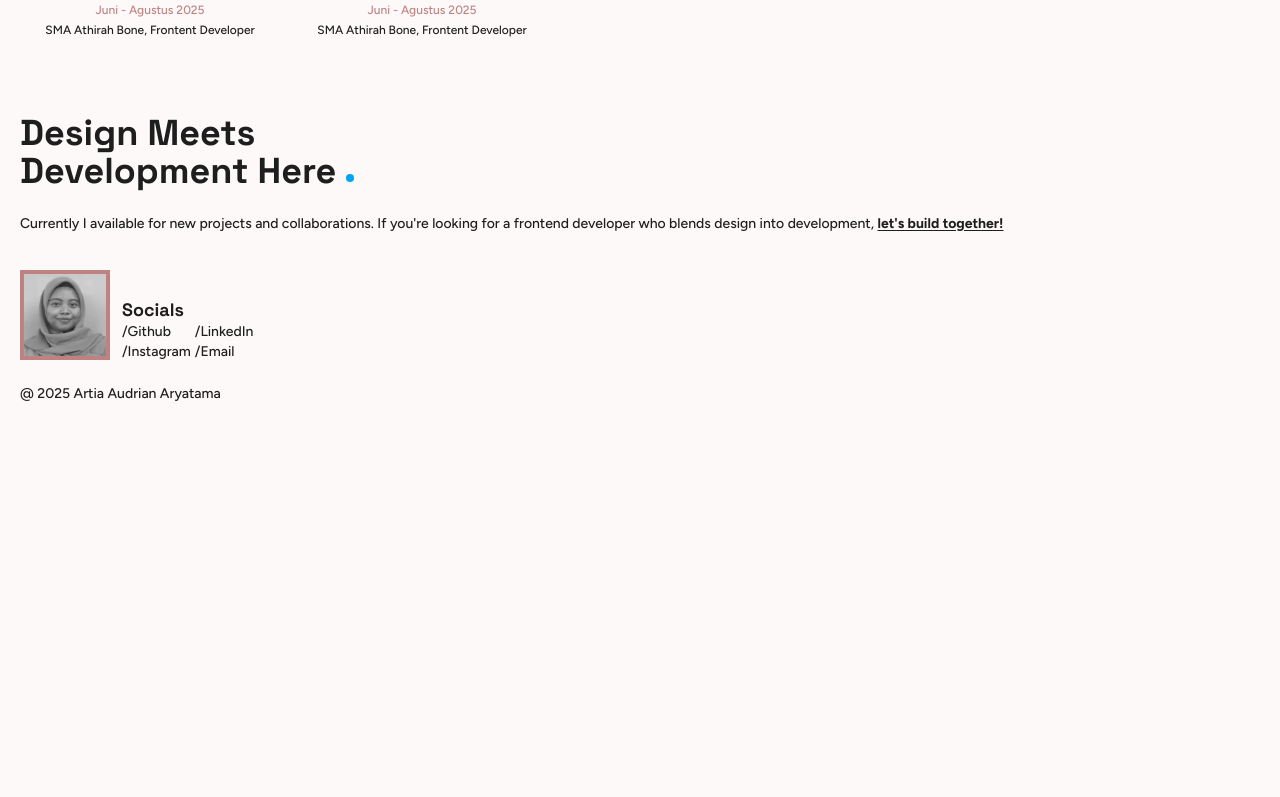
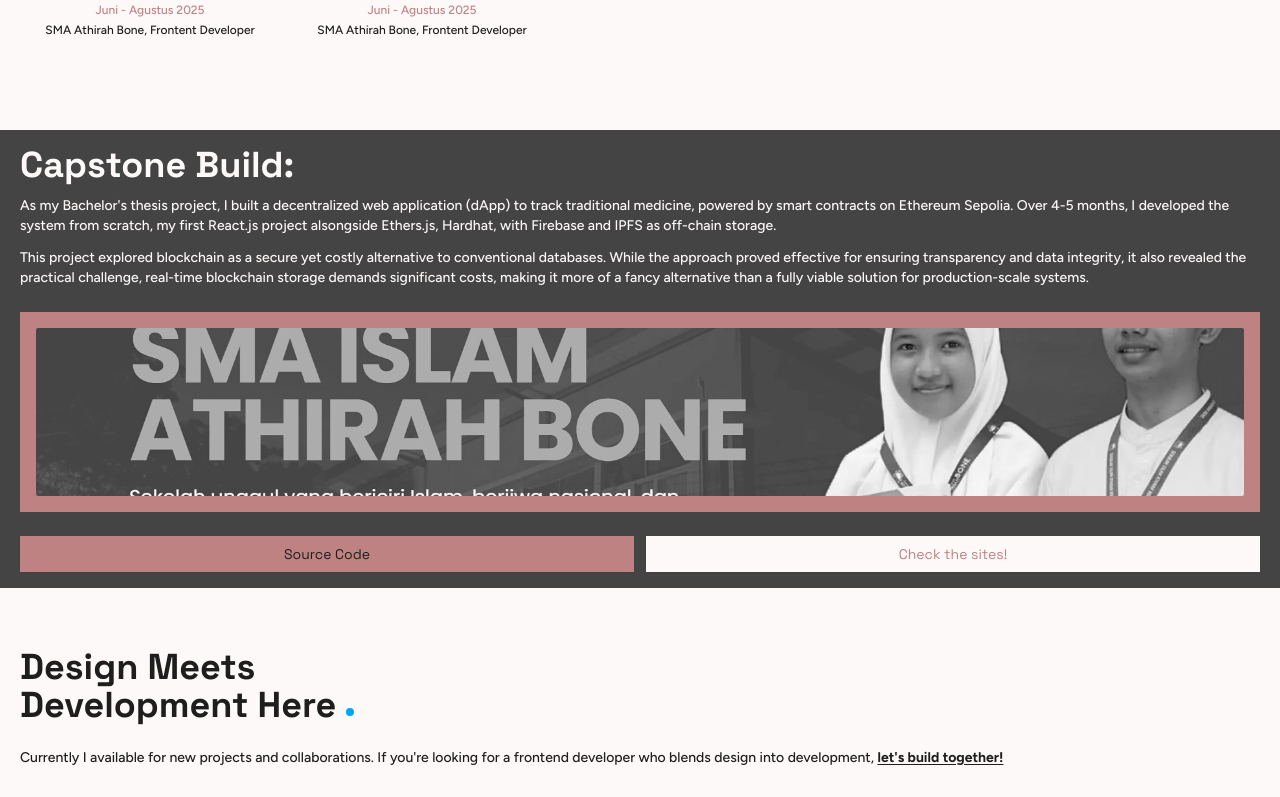
Before and after one commit to artyaaryatama/artia-portofolio, a Next.js app: page / in a window 1280 px wide. Shown: the part 1418-2215 px from the top of the page. Before the commit the page ends 1842 px from the top, so only its background shows below. Built offline with nearby package versions, Linux system fonts and the light colour scheme.

Commit message:
add capstone section

```diff
--- a/app/globals.css
+++ b/app/globals.css
@@ -51,7 +51,7 @@
   --background: #FDF9F9;
   --border: oklch(0.922 0 0);
   --foreground: #1E1E1E;
-  --muted: #ECEBEB;
+  --muted: #454444;
   --accent: #ECEBEB;
   --grey-opacity: rgba(146, 137, 137, 0.7);
 
--- a/app/page.tsx
+++ b/app/page.tsx
@@ -1,7 +1,8 @@
 import HomeHero from "@/components/home/HomeHero";
 import About from "@/components/home/About";
 import Graduate from "@/components/home/Graduate";
-import Experience from "@/components/home/Expereience";
+import Experience from "@/components/home/Experience";
+import Capstone from "@/components/home/Capstone";
 
 export default function Home() {
   return (
@@ -19,6 +20,7 @@ export default function Home() {
         <Graduate />
       </div>
       <Experience />
+      <Capstone/>
     </div>
   );
 }
--- /dev/null
+++ b/components/home/Capstone.tsx
@@ -0,0 +1,55 @@
+import Image from "next/image"
+import BtnSourceCode from "../ui/buttonSourceCode"
+import BtnSites from "../ui/buttonSites"
+
+export default function Capstone(){
+  return(
+    <div className="bg-muted py-4">
+      <div className="layout-gap text-background">
+        <h5 className="
+          font-space-grotesk
+          text-4xl font-bold leading-[38px]
+        ">Capstone Build:</h5>
+
+        <div className="flex flex-col gap-3 mt-3">
+          <p className="font-figtree text-left
+          text-sm leading-5 ">
+            As my Bachelor&apos;s thesis project, I built a decentralized web application (dApp) to track traditional medicine, powered by smart contracts on Ethereum Sepolia. Over 4-5 months, I developed the system from scratch, my first  React.js project alsongside Ethers.js, Hardhat, with Firebase and IPFS as off-chain storage.
+          </p>
+          <p className="font-figtree text-left
+          text-sm leading-5 ">
+            This project explored blockchain as a secure yet costly alternative to conventional databases. While the approach proved effective for ensuring transparency and data integrity, it also revealed the practical challenge, real-time blockchain storage demands significant costs, making it more of a fancy alternative than a fully viable solution for production-scale systems.
+          </p>
+        </div>
+
+        <div className="flex flex-col gap-6
+          mt-6
+        ">
+          <div className="bg-primary w-full flex justify-center items-center h-50 p-4">
+            <Image
+              src='/projects/sma-athirah.webp'
+              alt=''
+              width={200}
+              height={200}
+              className="w-full h-full object-cover grayscale hover:grayscale-0 rounded-xs"
+            />
+          </div>
+
+          <div className="grid grid-cols-2 gap-3 items-center">
+            <BtnSourceCode
+              link="http://localhost:3000/"
+              className="cols-span-1"
+            />
+            <BtnSites
+              link="http://localhost:3000/"
+              className="cols-span-1"
+            />
+
+          </div>
+        </div>
+
+
+      </div>
+    </div>
+  )
+}
--- a/components/home/Expereience.tsx
+++ b/components/home/Experience.tsx
@@ -14,9 +14,11 @@ export default function Experience(){
 
         <Link
             href={'/experience'}
-            className="flex items-center gap-2 font-space-grotesk"
+            className="flex items-center gap-2 font-space-grotesk \
+              mt-1
+              text-sm"
           >
-            See others
+            OTHERS
             <MoveRight className="w-7 h-5" />
           </Link>
       </div>
@@ -28,7 +30,7 @@ export default function Experience(){
       </p>
 
       <div className="flex items-start gap-3 overflow-x-auto w-full
-        pb-4
+        pb-5
         scrollbar-thin scrollbar-thumb-gray-400
       ">
         {
--- a/components/home/HomeHero.tsx
+++ b/components/home/HomeHero.tsx
@@ -24,7 +24,7 @@ export default function HomeHero() {
           <h1 className="font-space-grotesk
             text-4xl font-bold leading-[38px]
           ">
-            Hi, I&apos;m Artia Audrian Aryatama Frontent Web Developer
+            Hi, I&apos;m Artia Audrian Aryatama Frontend Web Developer
           </h1>
 
           <p className="font-figtree
--- /dev/null
+++ b/components/ui/buttonSites.tsx
@@ -0,0 +1,27 @@
+'use client';
+
+import { Button } from "../ui/button";
+
+interface BtnSitesProps {
+  link: string;
+  className?: string;
+}
+
+export default function BtnSites({ link, className }: BtnSitesProps) {
+  return (
+    <a
+      href={link}
+      target="_blank"
+      rel="noopener noreferrer"
+      className={className}
+    >
+      <Button
+        className=" border-2 border-background text-primary bg-background w-full
+        text-sm
+      ">
+        Check the sites!
+      </Button>
+    </a>
+
+  );
+}
--- /dev/null
+++ b/components/ui/buttonSourceCode.tsx
@@ -0,0 +1,27 @@
+'use client';
+
+import { Button } from "../ui/button";
+
+interface BtnSourceCodeProps {
+  link: string;
+  className?: string;
+}
+
+export default function BtnSourceCode({ link, className }: BtnSourceCodeProps) {
+  return (
+    <a
+      href={link}
+      target="_blank"
+      rel="noopener noreferrer"
+      className={className}
+    >
+      <Button
+        className="border-2 border-primary text-foreground
+        text-sm w-full
+      ">
+        Source Code
+      </Button>
+    </a>
+
+  );
+}
```
